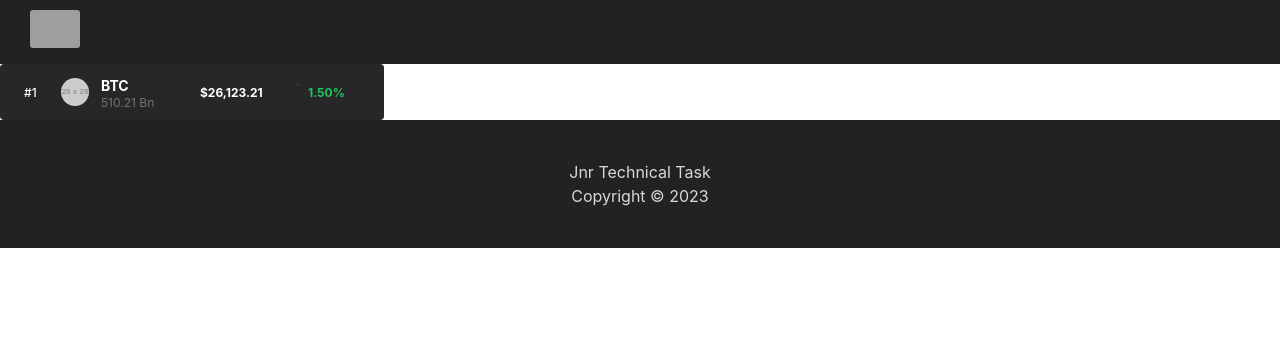
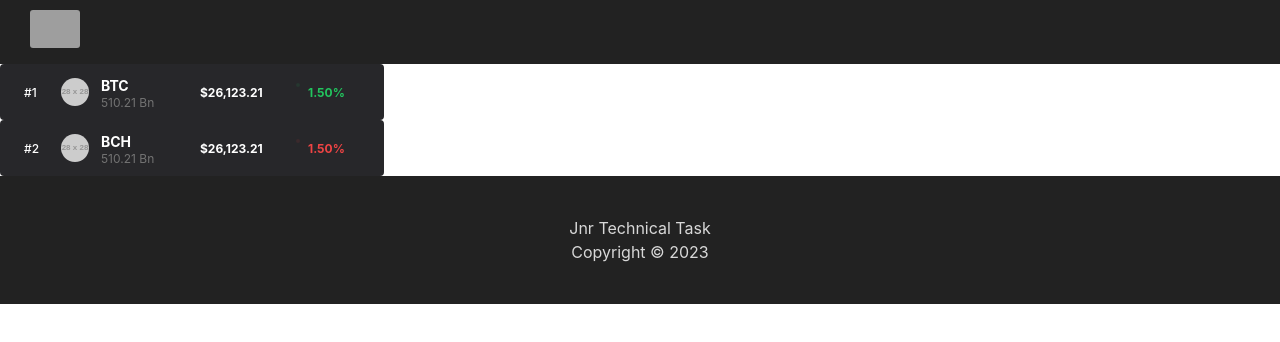
Before and after one commit to DakotaSomeguy/jnr-technical-task, a React (Create React App) app: page / in a window 1280 px wide. Shown: the top 342 px of the page. Built offline with nearby package versions, Linux system fonts and the light colour scheme; grey boxes are pictures that could not be loaded.

Commit message:
Render multiple cards with different data

```diff
--- a/src/App.js
+++ b/src/App.js
@@ -6,13 +6,34 @@ import Header from "./components/Header";
 import Footer from "./components/Footer";
 import Token from "./components/Token";
 
-
+const tokenData = [
+  {
+    index: "#1",
+    ticker: "BTC",
+    sharesTraded: "510.21 Bn",
+    priceTraded: "$26,123.21",
+    changeDirectionUp: true,
+    change: "1.50%",
+  },
+  {
+    index: "#2",
+    ticker: "BCH",
+    sharesTraded: "510.21 Bn",
+    priceTraded: "$26,123.21",
+    changeDirectionUp: false,
+    change: "1.50%",
+  },
+];
 
 function App() {
   return (
     <div className="">
       <Header />
-      <Token index={"#1"} ticker={"BTC"} sharesTraded={"510.21 Bn"} priceTraded={"$26,123.21"} change={"1.50%"}/>
+      {
+        tokenData.map((token) => (
+            <Token tokenData={token} />
+        ))
+      }
       <Footer />
     </div>
   );
--- a/src/components/Token.jsx
+++ b/src/components/Token.jsx
@@ -1,9 +1,9 @@
-export default function Token({index, icon, ticker, sharesTraded, priceTraded, change }) {
+export default function Token({tokenData }) {
     return (
         <div className="w-96 h-14 relative">
         <div className="w-96 h-14 left-0 top-0 absolute bg-zinc-800 rounded" />
         <div className="left-[24px] top-[21px] absolute text-white text-xs font-medium font-['Inter']">
-          {index}
+          {tokenData.index}
         </div>
         <img
           className="w-7 h-7 left-[61px] top-[14px] absolute rounded-full"
@@ -11,23 +11,32 @@ export default function Token({index, icon, ticker, sharesTraded, priceTraded, c
         />
         <div className="left-[101px] top-[12px] absolute w-20">
           <div className="left-0 top-0 absolute text-white text-sm font-bold font-['Inter']">
-            {ticker}
+            {tokenData.ticker}
           </div>
           <div className="left-0 top-[19px] absolute text-neutral-500 text-xs font-normal font-['Inter']">
-            {sharesTraded}
+            {tokenData.sharesTraded}
           </div>
         </div>
         <div className="left-[200px] top-[21px] absolute text-right text-white text-xs font-bold font-['Inter']">
-          {priceTraded}
+          {tokenData.priceTraded}
         </div>
 
-        <div className="p-0.5 left-[296px] top-[19px] absolute bg-green-500 bg-opacity-10 rounded flex-col justify-start items-start gap-2.5 inline-flex">
+        {tokenData.changeDirectionUp ?
+        (<div className="p-0.5 left-[296px] top-[19px] absolute bg-green-500 bg-opacity-10 rounded flex-col justify-start items-start gap-2.5 inline-flex">
           <div className="relative">
             <div className="left-[10px] top-0 absolute text-right text-green-500 text-xs font-bold font-['Inter']">
-              {change}
+              {tokenData.change}
             </div>
           </div>
-        </div>
+        </div>): (
+            <div className="p-0.5 left-[296px] top-[19px] absolute bg-red-500 bg-opacity-10 rounded flex-col justify-start items-start gap-2.5 inline-flex">
+            <div className="relative">
+              <div className="left-[10px] top-0 absolute text-right text-red-500 text-xs font-bold font-['Inter']">
+                {tokenData.change}
+              </div>
+            </div>
+          </div>
+        )}
       </div>
     )
 }
```
